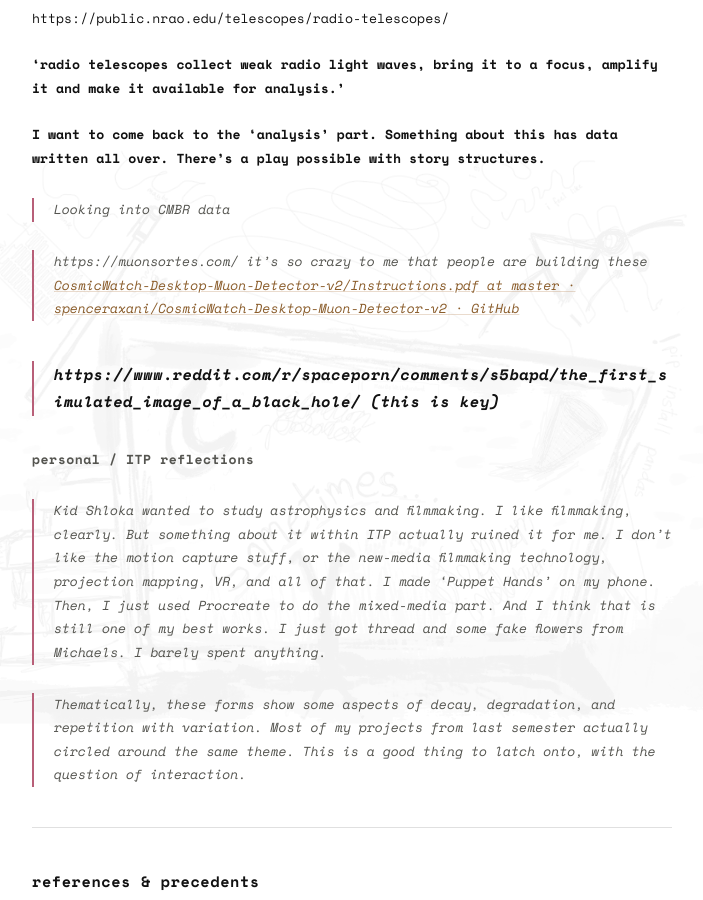
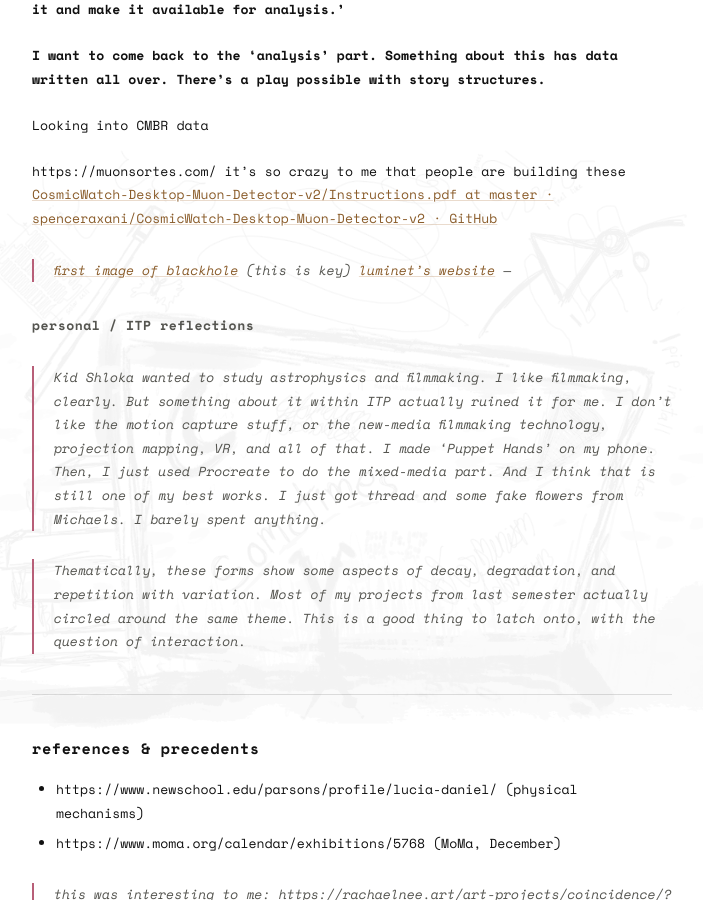
Before and after one commit to shlokamohanty/i-write-sometimes, a Jekyll site: the page built from _posts/2026-04-25-thesis-ideation.md, in a window 1280 px wide and 900 px high, scrolled down 13030 px. Shown: the whole window, without its empty margins (288-991 px from the left). Built offline with Jekyll 4.4.1, drawn with Linux system fonts in a browser that asks for light colours; some web fonts are replaced; some of the changed text lies outside the part shown.

Commit message:
jhhjvhjv
vjhvhjvh

```diff
--- a/_posts/2026-04-25-thesis-ideation.md
+++ b/_posts/2026-04-25-thesis-ideation.md
@@ -203,13 +203,13 @@ There's not much point in form if I don't have stories to tell yet. I have conce
 
 > Sometimes, I question, the purpose of interaction. What is the point of interaction here, if I can just draw, and write and tell the story. It should have a purpose. This is why, I sometimes, question my position in this program. At least now, I understand what it means for me, I think.
 
-> ~~With the black holes essay that I'm working on, I think the interaction could be tied to distance. If my thesis is about sensory experiences, then the interaction should be tied to that.~~
+ ~~With the black holes essay that I'm working on, I think the interaction could be tied to distance. If my thesis is about sensory experiences, then the interaction should be tied to that.~~
 
-> ~~What is this need and interest that I have in making it physical? Or is it the herd mentality effect of what most people in our cohort like doing?~~
+ ~~What is this need and interest that I have in making it physical? Or is it the herd mentality effect of what most people in our cohort like doing?~~
 
-> Note to myself - Don't go down this crazy, 'Muon detector', path for thesis. Calm down. Be realistic. Know your capabilities, please. Scope!!!
+ Note to myself - Don't go down this crazy, 'Muon detector', path for thesis. Calm down. Be realistic. Know your capabilities, please. Scope!!!
 
-> **Should I just focus on the astrophysics realm, rather than others? I think there is something there. I should.**
+> Should I just focus on the astrophysics realm, rather than others? I think there is something there. I should.
 ---
 
 ### physical mechanisms & form
@@ -219,24 +219,24 @@ physical mechanisms:
 - airport departure board flipping mechanism
 - [https://www.newschool.edu/parsons/profile/lucia-daniel/](https://www.newschool.edu/parsons/profile/lucia-daniel/)
 
-> **It has to be a dynamic system.**
+> It has to be a dynamic system.
 
 > When I went to MoMa last December, I really liked https://www.moma.org/calendar/exhibitions/5768. It was also inspired by drawings.
 
-> I think my initial form factor of 'Rewiring Connections' and NIME idea was interesting. ~~Although now, looking at where my thesis is headed and at my NIME idea being a version of the brain idea, maybe I don't want to do NIME.~~ I should incorporate things from that idea here.
+ I think my initial form factor of 'Rewiring Connections' and NIME idea was interesting. ~~Although now, looking at where my thesis is headed and at my NIME idea being a version of the brain idea, maybe I don't want to do NIME.~~ I should incorporate things from that idea here.
 
 > I need to lean more into how to make this a playful object.
 
 **I wonder, if I can use markov chains for images. I'm better with visuals than writing. That in terms of code would play with colors, maybe? What aspects of a digital image, I can play with that explore data degradation. Also image memory would be so much complex.**
 
 > https://www.youtube.com/watch?v=gTnRGkkFJj0
-> [Radiofax - Wikipedia](https://en.wikipedia.org/wiki/Radiofax)
+ [Radiofax - Wikipedia](https://en.wikipedia.org/wiki/Radiofax)
 
-> [https://youtu.be/Uv7wJE6MSm8?is=fkVedxqHmtOp5dIg](https://youtu.be/Uv7wJE6MSm8?is=fkVedxqHmtOp5dIg)
+ [https://youtu.be/Uv7wJE6MSm8?is=fkVedxqHmtOp5dIg](https://youtu.be/Uv7wJE6MSm8?is=fkVedxqHmtOp5dIg)
 
-> SSTV
+ SSTV
 
-> [https://youtu.be/1EqCQrVEEVs?is=x_SxOwCZtZcJZxG1](https://youtu.be/1EqCQrVEEVs?is=x_SxOwCZtZcJZxG1)
+ [https://youtu.be/1EqCQrVEEVs?is=x_SxOwCZtZcJZxG1](https://youtu.be/1EqCQrVEEVs?is=x_SxOwCZtZcJZxG1)
 
 #### devices (?)
 
@@ -251,9 +251,9 @@ physical mechanisms:
 
 ### themes: anxiety, storytelling
 
-> Ideas I'm toying with are the need for control and anxiety. So the time machine has control, but it doesn't actually work. Time machine is cool. The ultimate control fantasy.
+ Ideas I'm toying with are the need for control and anxiety. So the time machine has control, but it doesn't actually work. Time machine is cool. The ultimate control fantasy.
 
-> I think back to my undergrad projects. think back to the movies that I've been mesmerised by. They are all sci-fi like 'Omni Loop', 'Everything Everywhere All At Once', 'Spiderman'. I should lean into that form of storytelling.
+ I think back to my undergrad projects. think back to the movies that I've been mesmerised by. They are all sci-fi like 'Omni Loop', 'Everything Everywhere All At Once', 'Spiderman'. I should lean into that form of storytelling.
 
 ---
 
@@ -263,7 +263,7 @@ physical mechanisms:
 
 > I think there is something here, that I could do with the methodology I used for memory n-grams.
 
-> **While making the poetry generator, there was something that I thought of. My initial coding attempts were failing because there wasn't enough memory. So I had to make the loop work in a manner so it doesn't store the memory. It is fresh each time, which made me think of doing a project that is a commentary on memory and data. But it ties in heavily with data degradation.**
+> While making the poetry generator, there was something that I thought of. My initial coding attempts were failing because there wasn't enough memory. So I had to make the loop work in a manner so it doesn't store the memory. It is fresh each time, which made me think of doing a project that is a commentary on memory and data. But it ties in heavily with data degradation.
 
 ~~I've been trying to adapt from my past experiences, before moving to New York, and write it, make it fictional. But my writing voice has become rather intense. I need to tone it down, I think. I found the premise of the story, and it dabbles with what black holes are: a cosmic wonder and a cosmic horror. I should maybe lean into it and finish writing, slowly. Then maybe change the voice. I'm feeling shy about publishing it even on this blog, as an ongoing thing. It's okay. Keeping it published. It's my thesis. I can keep rewriting. But the important thing is to write, so I know what visuals I want to show, and what it is thematically developing into, and the concept, once it's done.~~
 
@@ -275,9 +275,9 @@ physical mechanisms:
 
 ### astronomy inspiration & research
 
-> **I think this still has poetic potential because the 'Sun' is a star, and the black hole is made from the death of a massive star. Wait, this is actually so sad. Now, how do I make this into a feeling of awe rather than sadness? Actually, after thinking through yesterday, working with solar power makes a lot of sense for me.**
+> I think this still has poetic potential because the 'Sun' is a star, and the black hole is made from the death of a massive star. Wait, this is actually so sad. Now, how do I make this into a feeling of awe rather than sadness? Actually, after thinking through yesterday, working with solar power makes a lot of sense for me.
 
-> ~~'The Sun, it burns every day.' - more so, the circadian rhythm~~
+ ~~'The Sun, it burns every day.' - more so, the circadian rhythm~~
 
 Something about telescopes and projectors. This is a technology program after all. Something is fascinating about astronomy research. The mechanism. **The scientists must have felt the discovery, even if it's in front of the laptop. This feeling of something horrific and mesmerizing at the same time.** Kind of like love. **Observation from a distance ties a lot with the whole concept of understanding.** Signal being separated from noise. The beauty of talking, and listening to another person.
 
@@ -287,11 +287,12 @@ https://public.nrao.edu/telescopes/radio-telescopes/
 
 **I want to come back to the 'analysis' part. Something about this has data written all over. There's a play possible with story structures.**
 
-> Looking into CMBR data
+Looking into CMBR data
 
-> https://muonsortes.com/ it's so crazy to me that people are building these [CosmicWatch-Desktop-Muon-Detector-v2/Instructions.pdf at master · spenceraxani/CosmicWatch-Desktop-Muon-Detector-v2 · GitHub](https://github.com/spenceraxani/CosmicWatch-Desktop-Muon-Detector-v2/blob/master/Instructions.pdf)
+https://muonsortes.com/ it's so crazy to me that people are building these [CosmicWatch-Desktop-Muon-Detector-v2/Instructions.pdf at master · spenceraxani/CosmicWatch-Desktop-Muon-Detector-v2 · GitHub](https://github.com/spenceraxani/CosmicWatch-Desktop-Muon-Detector-v2/blob/master/Instructions.pdf)
 
-> **https://www.reddit.com/r/spaceporn/comments/s5bapd/the_first_simulated_image_of_a_black_hole/** (this is key)
+> [first image of blackhole](https://www.reddit.com/r/spaceporn/comments/s5bapd/the_first_simulated_image_of_a_black_hole/) (this is key)
+> [luminet's website](https://luth.obspm.fr/~luminet/chap10.html)
 ---
 
 ### personal / ITP reflections
```
Also changed, not shown: other parts of _posts/2026-04-25-thesis-ideation.md (+1 -1 lines), _posts/.obsidian/workspace.json (+28 -28 lines), _posts/2026-08-12-thesis-story-4.md (+1 -1 lines).
